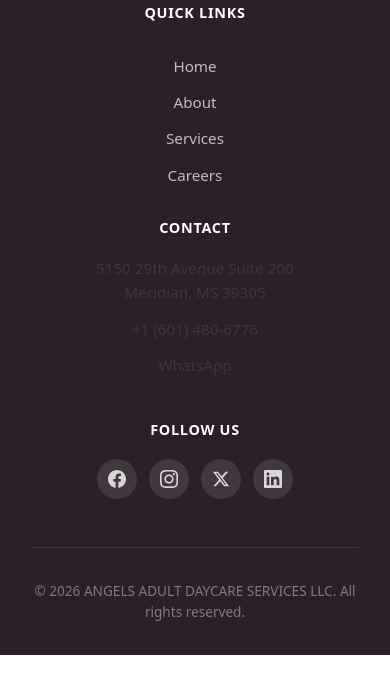
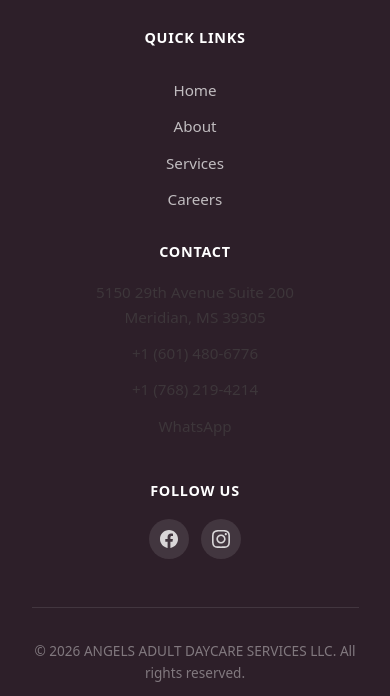
Before and after one commit to realakinolaisrael/ANGELS-ADULT-DAYCARE-SERVICES-LLC, a plain HTML site: page index.html in a window 390 px wide. Shown: the part 6753-7449 px from the top of the page. Before the commit the page ends 7408 px from the top, so only its background shows below. Drawn offline with Linux system fonts and the light colour scheme.

Commit message:
feat: add additional contact phone number to about, careers, and index pages

```diff
--- a/index.html
+++ b/index.html
@@ -225,6 +225,7 @@
               <div class="location-icon">📞</div>
               <h3>Contact</h3>
               <p><a href="tel:+16014806776">+1 (601) 480-6776</a></p>
+              <p><a href="tel:+17682194214">+1 (768) 219-4214</a></p>
             </div>
             <a href="https://www.google.com/maps/dir/?api=1&destination=5150+29th+Avenue+Suite+200+Meridian+MS+39305" target="_blank" rel="noopener noreferrer" class="btn btn-primary btn-directions">
               Get Directions →
@@ -286,6 +287,7 @@
             <h4>Contact</h4>
             <p>5150 29th Avenue Suite 200<br />Meridian, MS 39305</p>
             <p><a href="tel:+16014806776">+1 (601) 480-6776</a></p>
+            <p><a href="tel:+17682194214">+1 (768) 219-4214</a></p>
             <p><a href="https://wa.me/16014806776" target="_blank" rel="noopener noreferrer">WhatsApp</a></p>
           </div>
           <div class="footer-social">
@@ -296,12 +298,6 @@
               </a>
               <a href="#" aria-label="Instagram" target="_blank" rel="noopener noreferrer">
                 <svg viewBox="0 0 24 24" fill="currentColor"><path d="M12 2.163c3.204 0 3.584.012 4.85.07 3.252.148 4.771 1.691 4.919 4.919.058 1.265.069 1.645.069 4.849 0 3.205-.012 3.584-.069 4.849-.149 3.225-1.664 4.771-4.919 4.919-1.266.058-1.644.07-4.85.07-3.204 0-3.584-.012-4.849-.07-3.26-.149-4.771-1.699-4.919-4.92-.058-1.265-.07-1.644-.07-4.849 0-3.204.013-3.583.07-4.849.149-3.227 1.664-4.771 4.919-4.919 1.266-.057 1.645-.069 4.849-.069zm0-2.163c-3.259 0-3.667.014-4.947.072-4.358.2-6.78 2.618-6.98 6.98-.059 1.281-.073 1.689-.073 4.948 0 3.259.014 3.668.072 4.948.2 4.358 2.618 6.78 6.98 6.98 1.281.058 1.689.072 4.948.072 3.259 0 3.668-.014 4.948-.072 4.354-.2 6.782-2.618 6.979-6.98.059-1.28.073-1.689.073-4.948 0-3.259-.014-3.667-.072-4.947-.196-4.354-2.617-6.78-6.979-6.98-1.281-.059-1.69-.073-4.949-.073zm0 5.838c-3.403 0-6.162 2.759-6.162 6.162s2.759 6.163 6.162 6.163 6.162-2.759 6.162-6.163c0-3.403-2.759-6.162-6.162-6.162zm0 10.162c-2.209 0-4-1.79-4-4 0-2.209 1.791-4 4-4s4 1.791 4 4c0 2.21-1.791 4-4 4zm6.406-11.845c-.796 0-1.441.645-1.441 1.44s.645 1.44 1.441 1.44c.795 0 1.439-.645 1.439-1.44s-.644-1.44-1.439-1.44z"/></svg>
-              </a>
-              <a href="#" aria-label="Twitter" target="_blank" rel="noopener noreferrer">
-                <svg viewBox="0 0 24 24" fill="currentColor"><path d="M18.244 2.25h3.308l-7.227 8.26 8.502 11.24H16.17l-5.214-6.817L4.99 21.75H1.68l7.73-8.835L1.254 2.25H8.08l4.713 6.231zm-1.161 17.52h1.833L7.084 4.126H5.117z"/></svg>
-              </a>
-              <a href="#" aria-label="LinkedIn" target="_blank" rel="noopener noreferrer">
-                <svg viewBox="0 0 24 24" fill="currentColor"><path d="M20.447 20.452h-3.554v-5.569c0-1.328-.027-3.037-1.852-3.037-1.853 0-2.136 1.445-2.136 2.939v5.667H9.351V9h3.414v1.561h.046c.477-.9 1.637-1.85 3.37-1.85 3.601 0 4.267 2.37 4.267 5.455v6.286zM5.337 7.433c-1.144 0-2.063-.926-2.063-2.065 0-1.138.92-2.063 2.063-2.063 1.14 0 2.064.925 2.064 2.063 0 1.139-.925 2.065-2.064 2.065zm1.782 13.019H3.555V9h3.564v11.452zM22.225 0H1.771C.792 0 0 .774 0 1.729v20.542C0 23.227.792 24 1.771 24h20.451C23.2 24 24 23.227 24 22.271V1.729C24 .774 23.2 0 22.222 0h.003z"/></svg>
               </a>
             </div>
           </div>
```
Also changed, not shown: about.html (+1 -6 lines), careers.html (+3 -7 lines).
